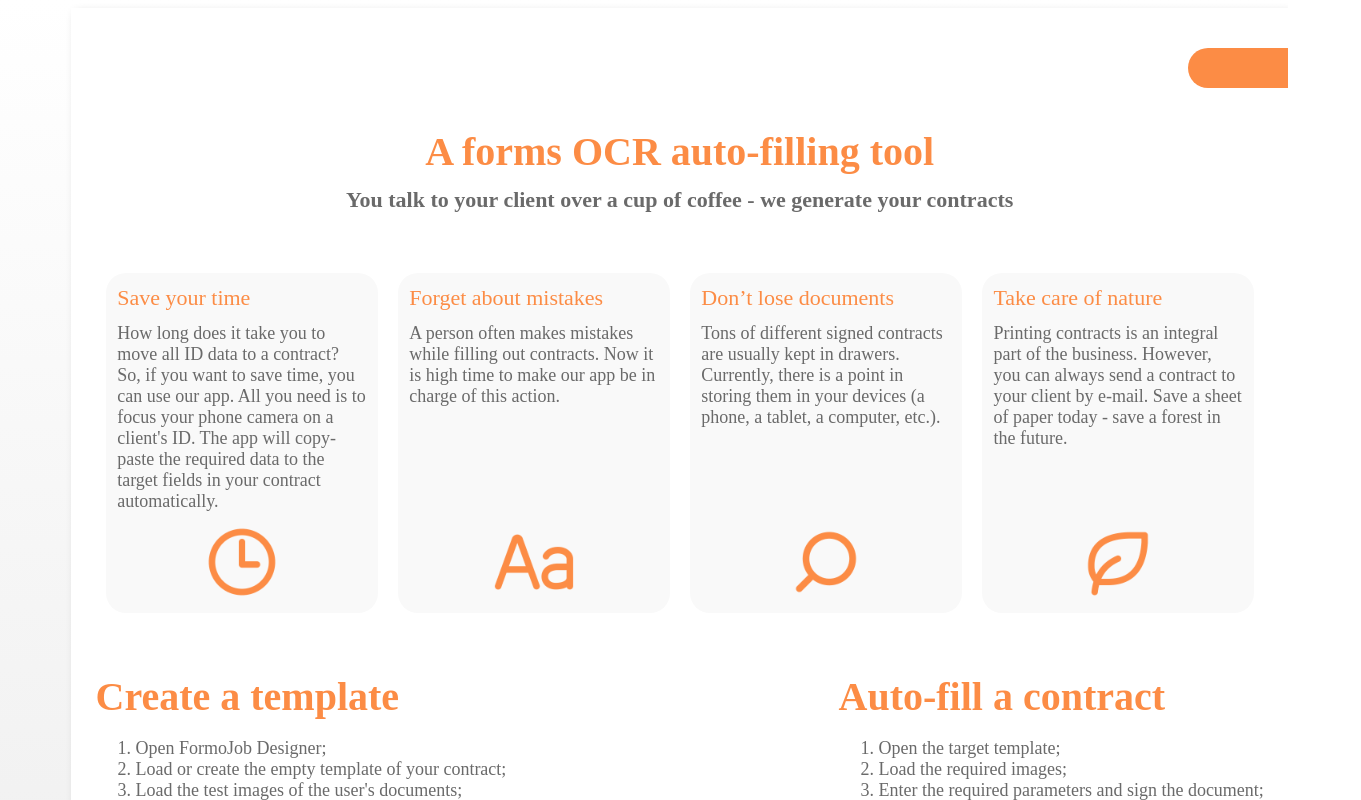
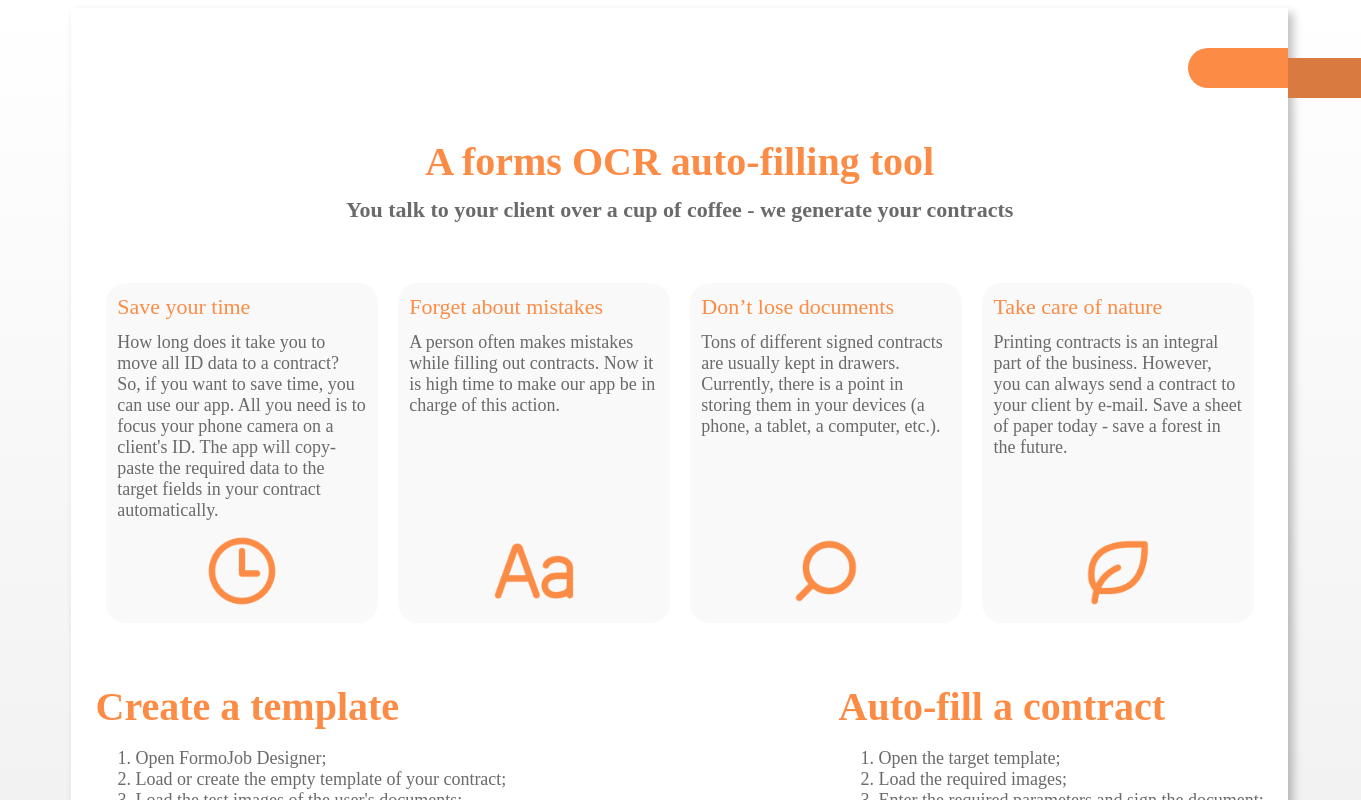
Before and after one commit to Balaborka/FormoJob-, a React (Create React App) app: page / in a window 1280 px wide. Shown: the top 800 px of the page, 1361 px wide, since content can reach past the window. Built offline with nearby package versions, Linux system fonts and the light colour scheme.

Commit message:
bottomArtefact is added

```diff
--- a/src/components/panelHeader.tsx
+++ b/src/components/panelHeader.tsx
@@ -8,9 +8,8 @@ interface PanelHeaderProps {
 export const PanelHeader: React.FunctionComponent<PanelHeaderProps> = (props) => {
     return (
         <div className='panelHeader'>
-            <div className='topArtefact'>
-
-            </div>
+            <div className='topArtefact' />
+            <div className='bottomArtefact' />
             <div className='panelHeaderTitle'>
                 { props.header }
             </div>
--- a/src/index.css
+++ b/src/index.css
@@ -38,13 +38,21 @@ body {
  }
 .topArtefact {
     margin-top: 40px;
-    margin-bottom: 40px;
     margin-left: auto;
-    margin-right: 0;
     width: 100px;
     height: 40px;
     background: #FC8C45;
     border-radius: 50px 0px 0px 50px;
+}
+.bottomArtefact {
+    width: calc(100% - (94% + 0px));
+    margin-left: auto;
+    margin-left: calc(100% + (100% - (94% + 0px)));
+    margin-top: -2.5%;
+    margin-bottom: 40px;
+    /* width: 100px; */
+    height: 40px;
+    background-color: #D97B40;
 }
 .panelHeaderTitle {
     color: #FC8C45;
```
